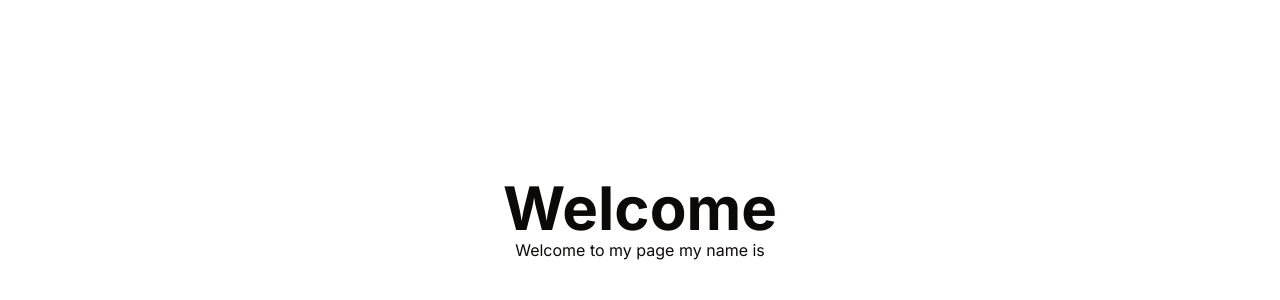
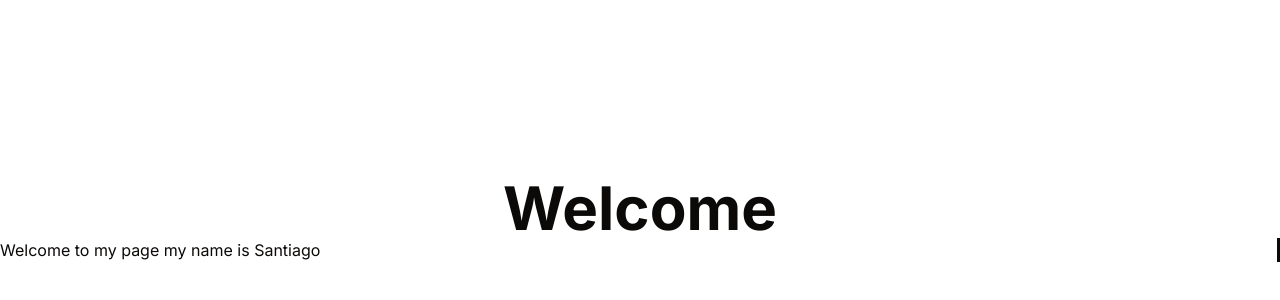
Before and after one commit to SantiZetina/sz-dashboard, a Next.js app: page /welcome in a window 1280 px wide. Shown: the part 180-480 px from the top of the page. Built offline with nearby package versions, Linux system fonts and the light colour scheme.

Commit message:
Add typing effect to welcome message

```diff
--- a/app/globals.css
+++ b/app/globals.css
@@ -81,3 +81,15 @@ body,
     @apply bg-background text-foreground;
   }
 }
+@keyframes typing {
+  from { width: 0; }
+  to { width: 100%; }
+}
+
+.typing-effect {
+  overflow: hidden; /* Ensures the content is clipped */
+  white-space: nowrap; /* Keeps the text in a single line */
+  border-right: 3px solid; /* Creates the cursor effect */
+  width: 0; /* Start with 0 width */
+  animation: typing 5s steps(30, end) forwards; /* Adjust duration and steps as needed */
+}
--- a/app/welcome/page.tsx
+++ b/app/welcome/page.tsx
@@ -11,7 +11,7 @@ export default function WelcomePage() {
             <div className="flex flex-col justify-center items-center h-screen">
                 <h1 className="text-4xl sm:text-5xl md:text-6xl font-bold">Welcome</h1>
 
-                <h3>Welcome to my page my name is</h3>
+                <h3 className='typing-effect'>Welcome to my page my name is Santiago</h3>
 
             </div>
         </RootLayout>
```
